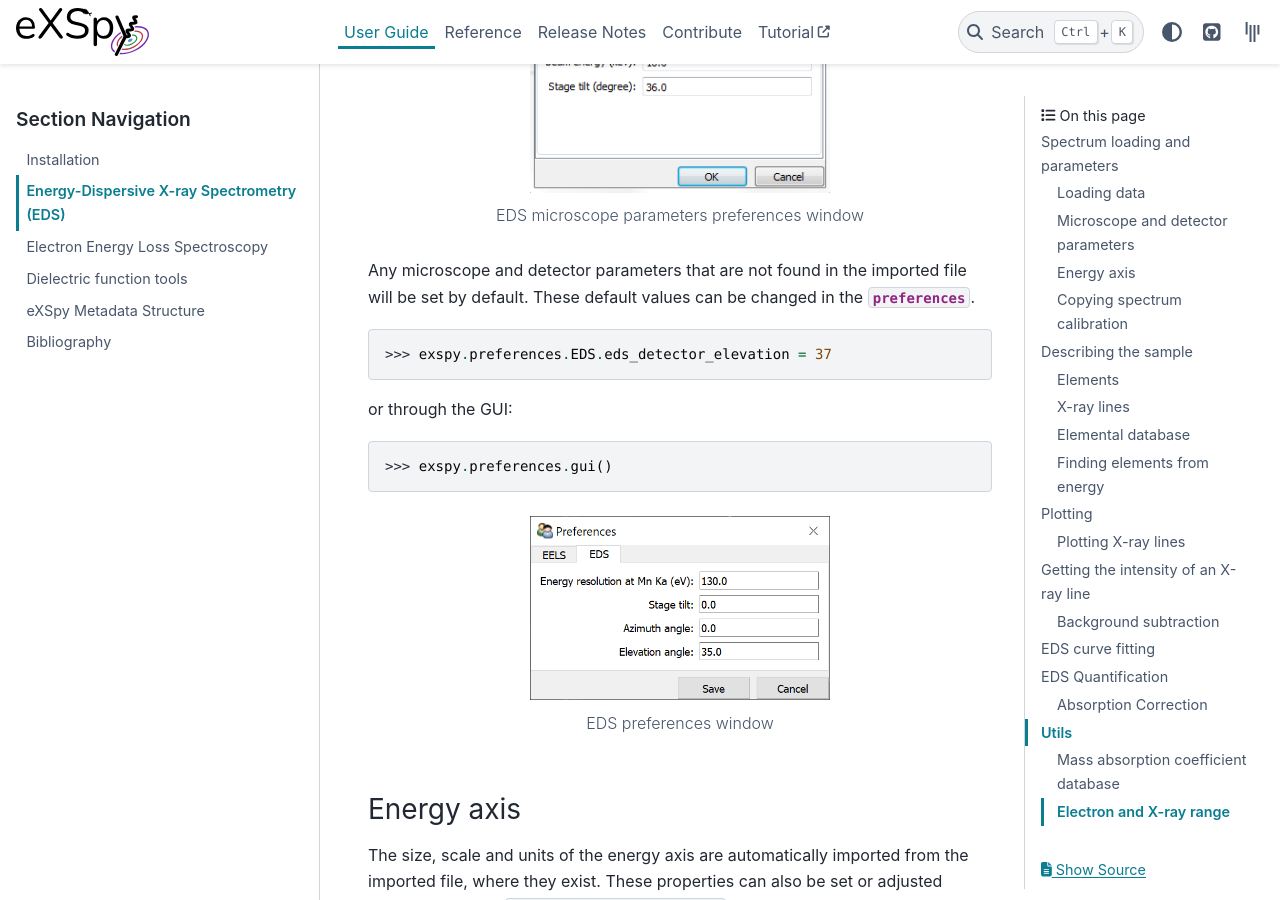
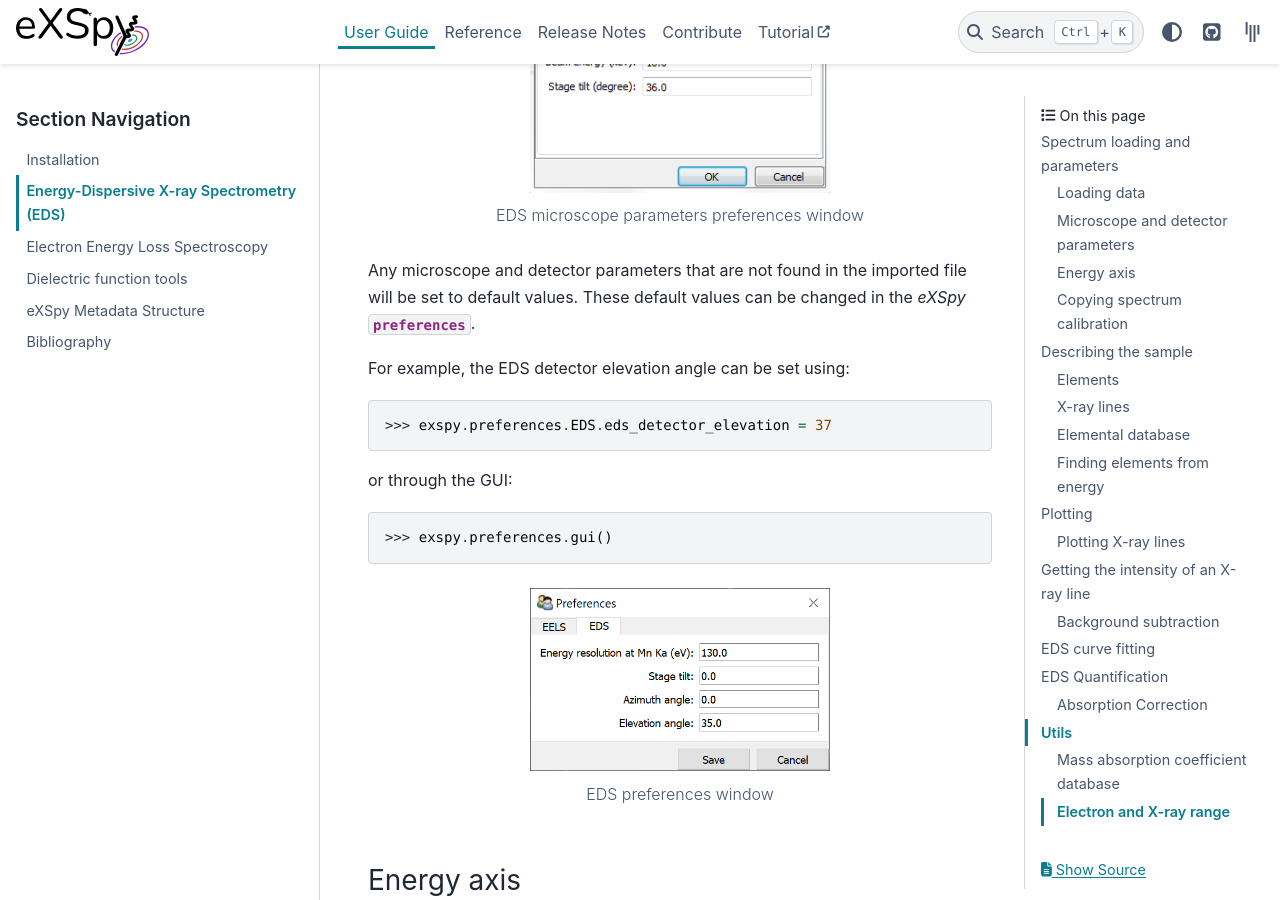
Before and after one commit to hyperspy/exspy, a Sphinx documentation site: the page built from doc/user_guide/eds.rst, in a window 1280 px wide and 900 px high, scrolled down 2836 px. Built offline with Sphinx 7.4.7 and the PyData theme 0.15.4, drawn with Linux system fonts in a browser that asks for light colours; pages that are not in the unit, such as notebooks, are missing from menus; the version number could not be read and is left out.

Commit message:
Improve documentation

```diff
--- a/doc/user_guide/eds.rst
+++ b/doc/user_guide/eds.rst
@@ -144,8 +144,10 @@ or through the GUI:
    EDS microscope parameters preferences window
 
 Any microscope and detector parameters that are not found in the imported file
-will be set by default. These default values can be changed in the
+will be set to default values. These default values can be changed in the `eXSpy`
 :py:attr:`~.exspy.preferences`.
+
+For example, the EDS detector elevation angle can be set using:
 
 .. code-block:: python
 
--- a/exspy/__init__.py
+++ b/exspy/__init__.py
@@ -32,7 +32,7 @@ angle to 15 degrees:
 
 >>> exspy.preferences.EDS.eds_detector_elevation = 15.0
 
-To open the preferences dialog. To enable GUI widgets, see the hyperspy
+To open the preferences dialog. Requires GUI widgets, to enable them see the hyperspy
 documentation for :external+hyperspy:ref:`configuring HyperSpy <configuring-hyperspy-label>`.
 
 >>> exspy.preferences.gui()
```
